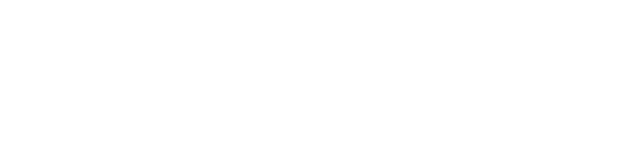
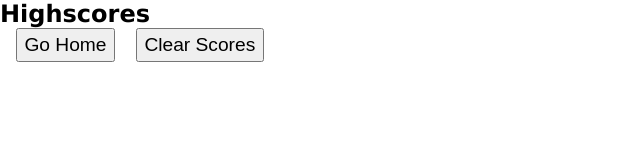
Before and after one commit to pljon/Code-Quiz, a plain HTML site: page highscores.html in a window 1280 px wide. Shown: the whole page, without its empty margins (0-640 px from the left). Drawn offline with Linux system fonts and the light colour scheme.

Commit message:
modified code

```diff
--- a/assets/style/style.css
+++ b/assets/style/style.css
@@ -89,7 +89,7 @@ li {
     line-height: 2.9vh;
 }
 
-#submit {
+#submit, #go-home, #clear-scores {
     font-size: 1.2rem;
     margin-left: 1.25vw;
     padding: 0.5vh 0.5vw 0.5vh 0.5vw;
--- a/highscores.html
+++ b/highscores.html
@@ -4,9 +4,22 @@
     <meta charset="UTF-8">
     <meta http-equiv="X-UA-Compatible" content="IE=edge">
     <meta name="viewport" content="width=device-width, initial-scale=1.0">
-    <title>Document</title>
+    <link rel="stylesheet" href="./assets/style/style.css">
+    <title>Highscores 🏆</title>
 </head>
+
 <body>
+    <section>
+        <div class="highscores">
+            <h2 id="title-hs">Highscores</h2>
+                <ol id="score-list">
 
+                </ol>
+                <a href="./index.html"><button id="go-home">Go Home</button></a>
+                <button id="clear-scores">Clear Scores</button>
+        </div>
+    </section>
+
+<script src="./assets/js/highscores.js"></script>
 </body>
 </html>
```
Also changed, not shown: assets/js/script.js (+4 -3 lines), index.html (+1 -0 lines).
